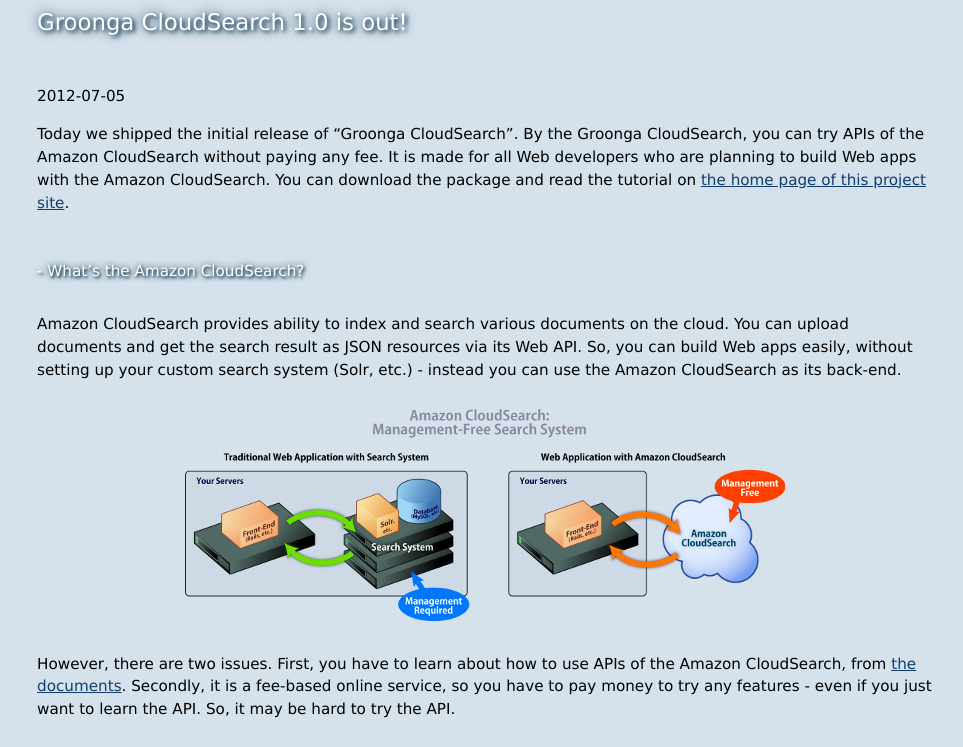
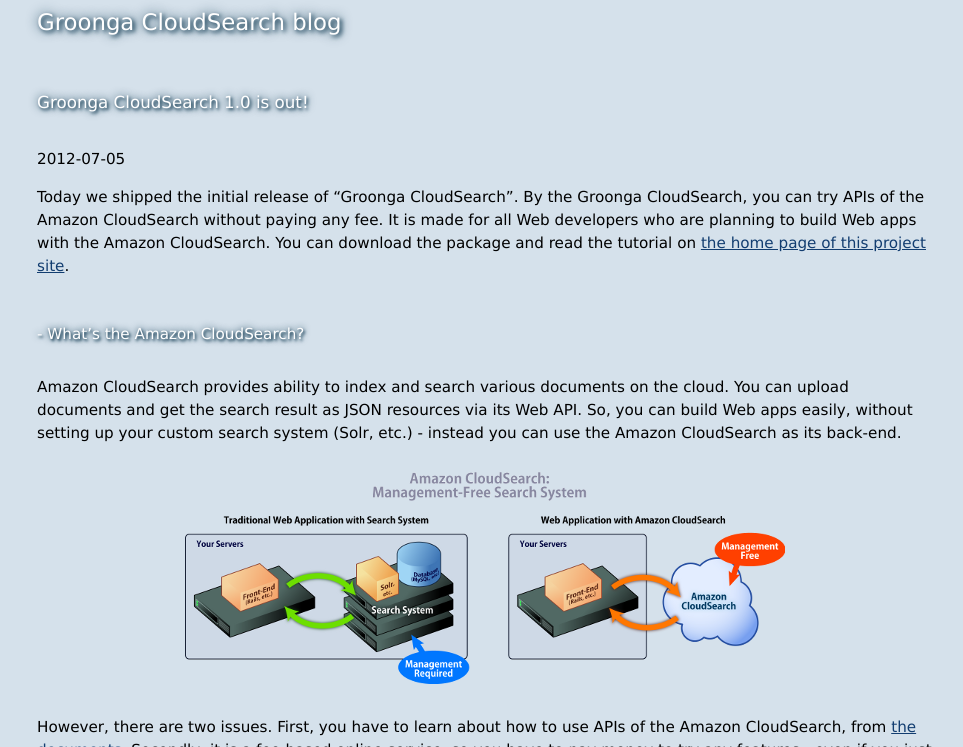
Before and after one commit to groonga/gcs.groonga.org, a Jekyll site: the page built from _posts/2012-07-05-initial-release.md, in a window 1280 px wide and 900 px high, cut to the strip 153-900 px from the top of the window. Shown: the whole strip, without its empty margins (155-1118 px from the left). Built offline with Jekyll 4.4.1, drawn with Linux system fonts in a browser that asks for light colours.

Commit message:
Fix levels of headings to be consistent

```diff
--- a/_includes/post.html
+++ b/_includes/post.html
@@ -2,11 +2,7 @@
   {% assign post = page %}
 {% endunless %}
 <div class="header">
-  {% if page.is_index %}
-    <h2><a href="{{ post.url }}">{{ post.title }}</a></h2>
-  {% else %}
-    <h1><a href="{{ post.url }}">{{ post.title }}</a></h1>
-  {% endif %}
+  <h2><a href="{{ post.url }}">{{ post.title }}</a></h2>
   <p>{{ post.date | date: '%Y-%m-%d' }}</p>
 </div>
 {% if page.is_index %}
--- a/_layouts/post.html
+++ b/_layouts/post.html
@@ -1,4 +1,5 @@
 ---
 layout: default
 ---
+<h1>Groonga CloudSearch blog</h1>
 {% include post.html %}
```
